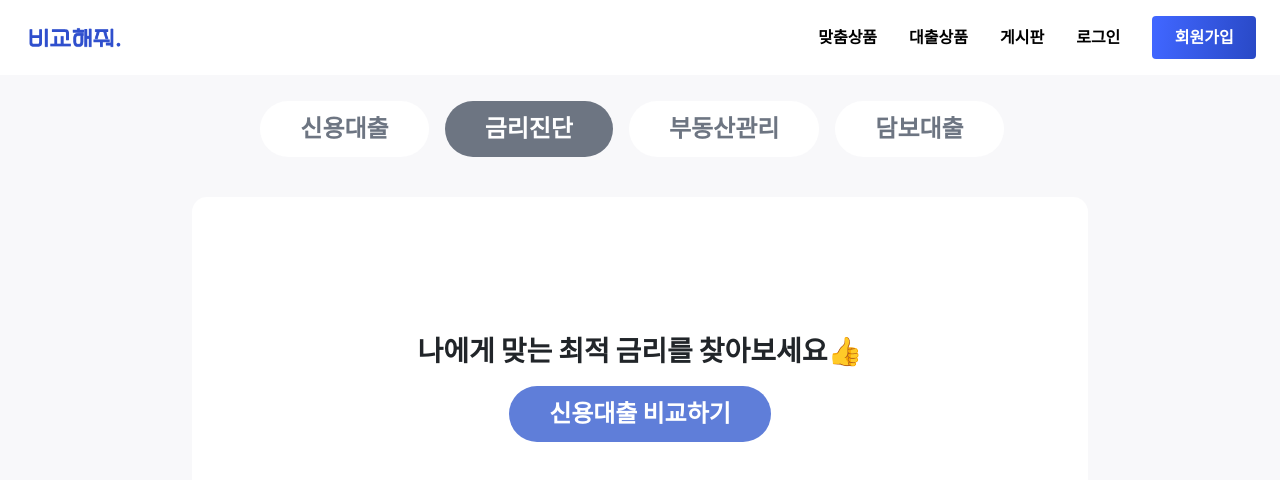
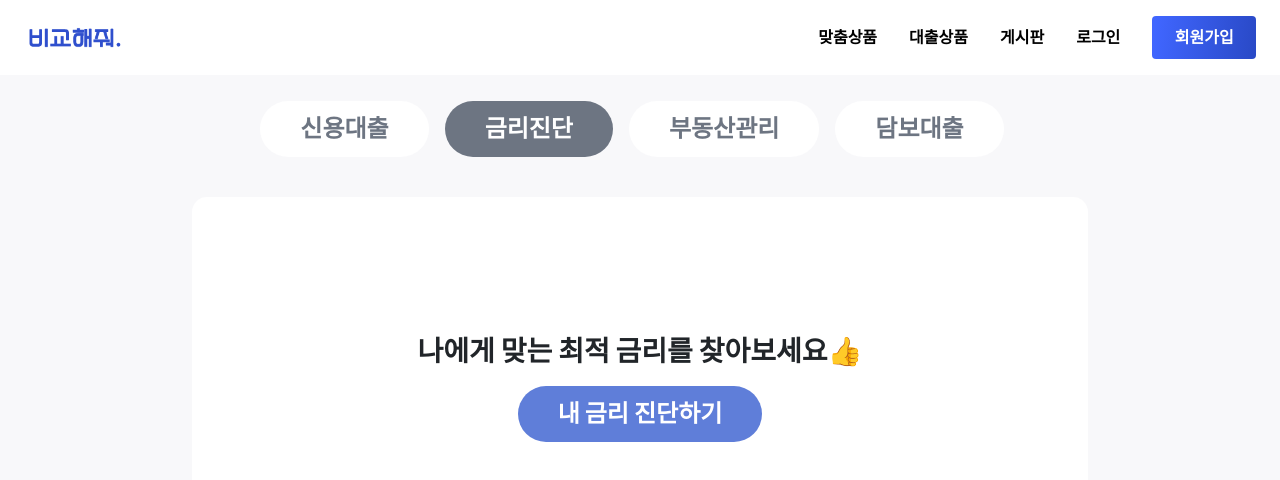
Before and after one commit to Hooddduck/BKHJ-frontend, a React (Create React App) app: page /diagnosis in a window 1280 px wide. Shown: the top 480 px of the page. Built offline with nearby package versions, Linux system fonts and the light colour scheme.

Commit message:
맞춤 상품 페이지 변경

```diff
--- a/src/component/bkhj/Diagnosis.jsx
+++ b/src/component/bkhj/Diagnosis.jsx
@@ -70,7 +70,7 @@ const Diagnosis = () => {
               </div>
               ) : (
                 <Button onClick={handleModalOpen} className="credit-comparison">
-                신용대출 비교하기
+                내 금리 진단하기
               </Button>
           )}
             </div>
```
